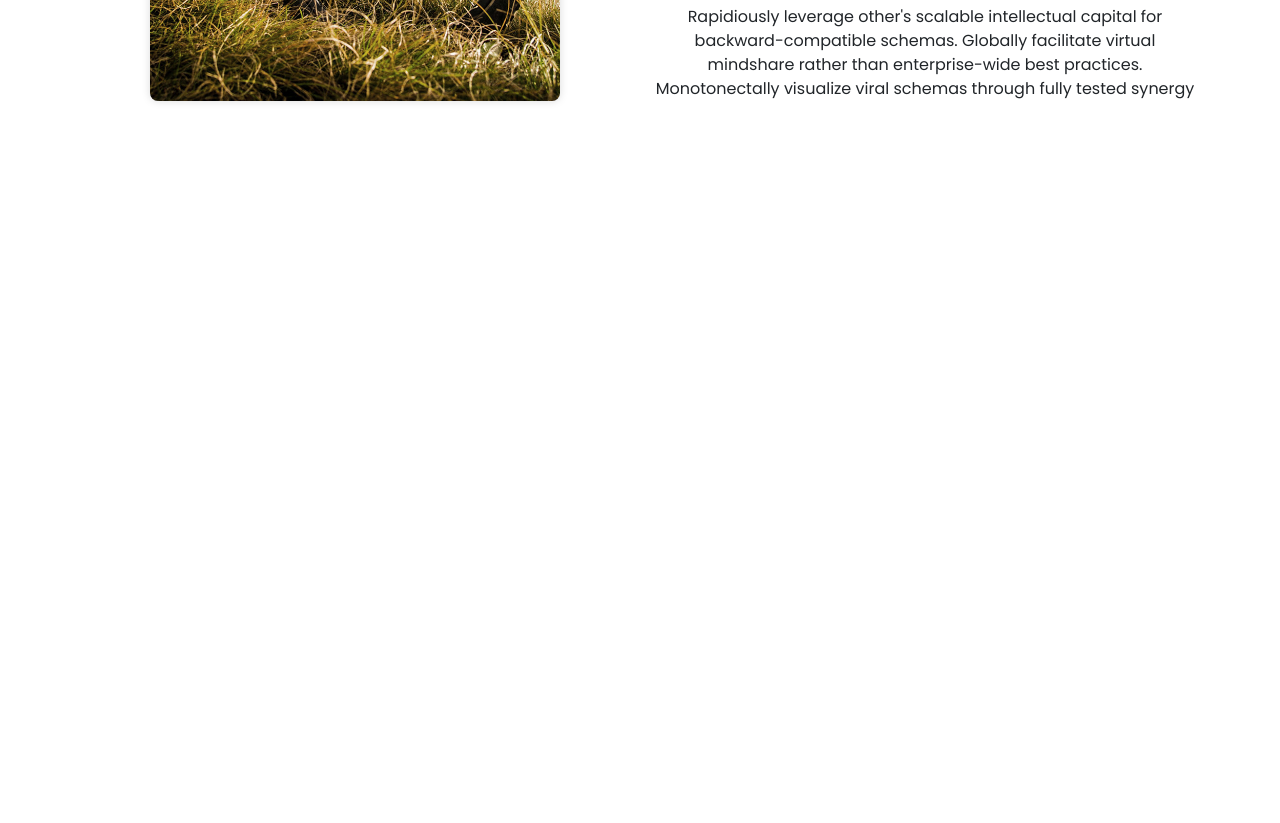
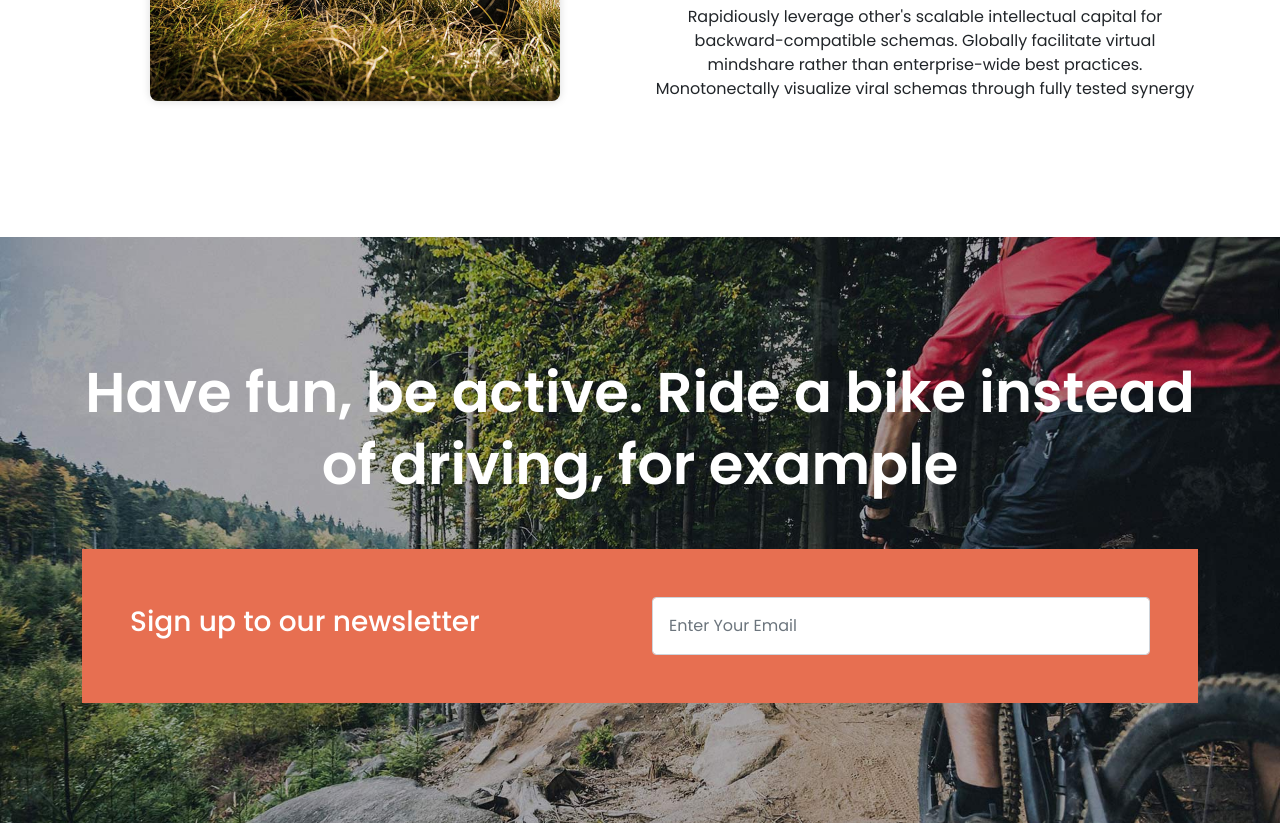
Before and after one commit to MarufMobin/automobile, a plain HTML site: page index.html in a window 1280 px wide. Shown: the part 5307-6130 px from the top of the page. Before the commit the page ends 5544 px from the top, so only its background shows below. Drawn offline with nearby package versions, Linux system fonts and the light colour scheme.

Commit message:
contact us section code done

```diff
--- a/css/style.css
+++ b/css/style.css
@@ -256,3 +256,24 @@ body{
     border-radius: 8px;
 }
 /* blog-section code end here */
+
+/* contactus-section code start here */
+.contactus-section{
+    width: 100%;
+    padding: 120px 0px;
+    background-image: url("../images/bg.jpg");
+    background-position: center;
+    background-attachment: fixed;
+    background-size: cover;
+    background-repeat: no-repeat;
+}
+.contactus-section h2{
+    font-weight: 600;
+    font-size: 56px;
+    line-height: 72px;
+    color: #fff;
+}
+.honda-contact{
+    background-color: #E76F51;
+}
+/* contactus-section code end here */
--- a/index.html
+++ b/index.html
@@ -341,6 +341,33 @@
                     </div>
                 </section>
             <!-- Blog Section code end here -->
+            <!-- contact us section code start here -->
+                <section class="contactus-section">
+                    <div class="container">
+                    <div class="row">
+                        <div class="col-xl-12">
+                        <h2 class="text-center">Have fun, be active. Ride a bike instead of driving, for example</h2>
+                        <div class="honda-contact">
+                            <div class="row mt-lg-5 p-5">
+                            <div class="col-xl-6 d-flex align-items-center">
+                                <div class="">
+                                <h3 class="text-white">Sign up to our newsletter</h3>
+                                </div>
+                            </div>
+                            <div class="col-xl-6">
+                                <div class="">
+                                <form action=""class="from-group">
+                                    <input type="email" class="form-control p-3" placeholder="Enter Your Email">
+                                </form>
+                                </div>
+                            </div>
+                            </div>
+                        </div>
+                        </div>
+                    </div>
+                    </div>
+                </section>
+            <!-- contact us section code end here -->
         </main>
 
         <!-- Option 1: Bootstrap Bundle with Popper -->
```
Lines whose indentation alone changed are shown as unchanged.
